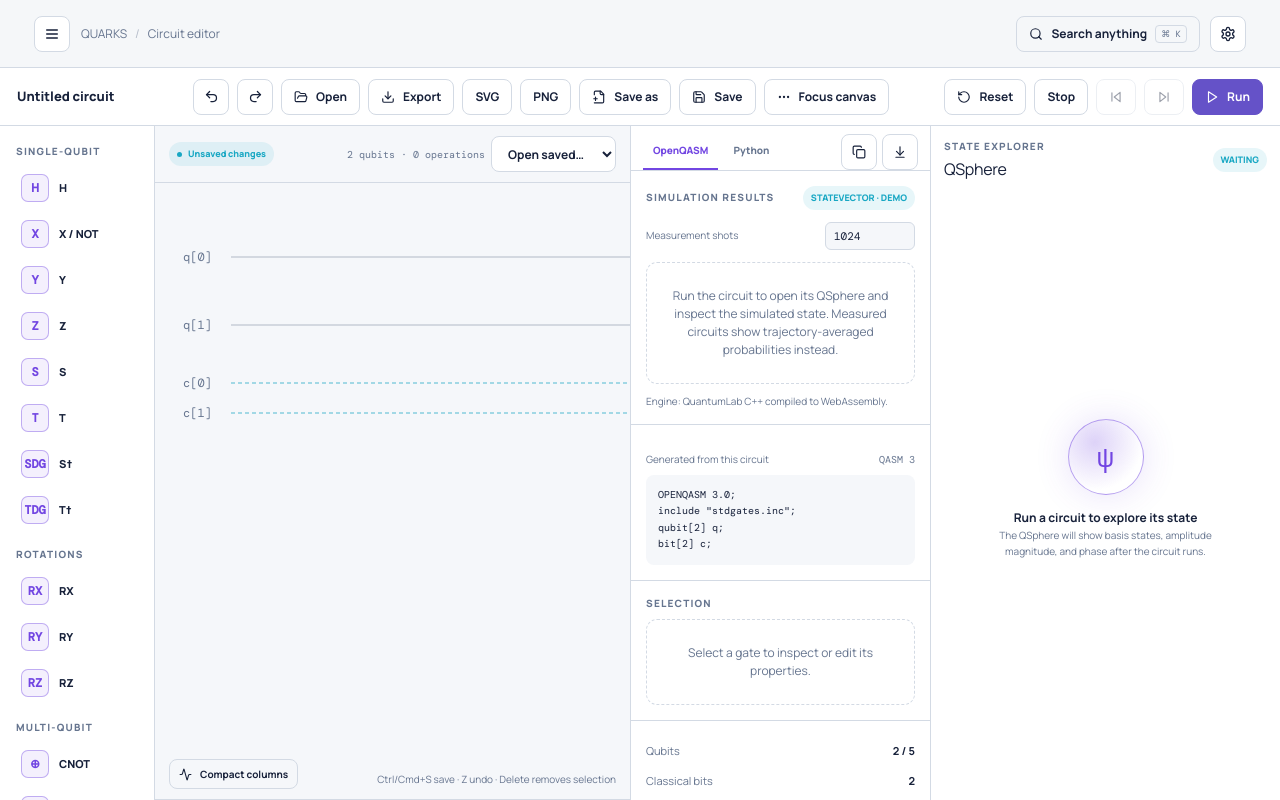
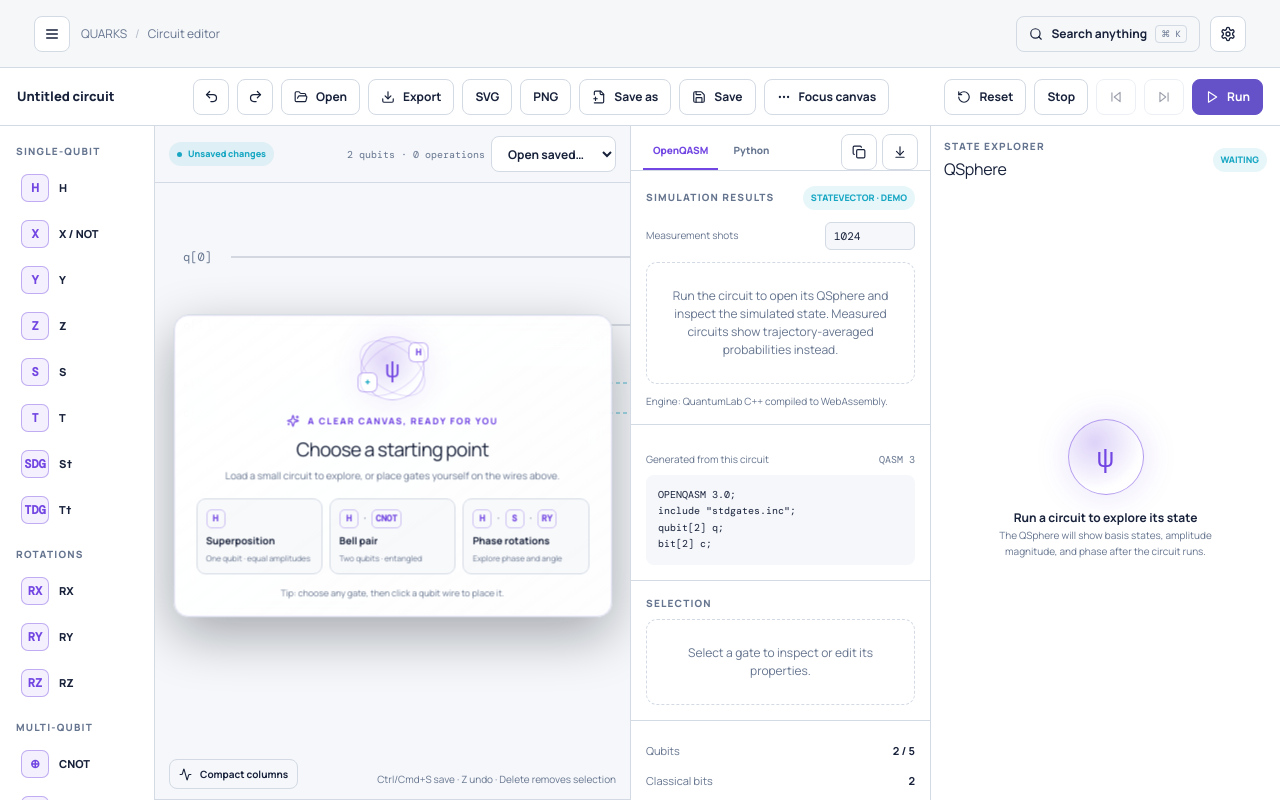
Before and after one commit to sakshamrahate420-ctrl/quarks, a React (Vite) app in the folder frontend/: page / in a window 1280 px wide. Both pictures are taken after a click on the button "Create new circuit". Built offline with nearby package versions, Linux system fonts and the light colour scheme.

Commit message:
Add starter panel to empty circuit canvas

```diff
--- a/frontend/src/App.tsx
+++ b/frontend/src/App.tsx
@@ -754,7 +754,25 @@ function Editor({ circuits, setCircuits, active, setActive, notify, onRun }: { c
             })}
           </svg>
           {active.classicalBits === 0 && <button className="add-classical-wire" onClick={() => addClassicalBitAt(0)} data-testid="button-add-first-classical-bit"><Plus size={13}/> Add classical bit</button>}
-        </div></div>
+        </div>
+        {active.gates.length === 0 && <div className="canvas-empty empty-circuit-hub" data-testid="empty-circuit-starters">
+          <div className="empty-hub-orbit" aria-hidden="true"><span>ψ</span><i>H</i><b>+</b></div>
+          <div className="eyebrow"><Sparkles size={13}/> A clear canvas, ready for you</div>
+          <h2>Choose a starting point</h2>
+          <p>Load a small circuit to explore, or place gates yourself on the wires above.</p>
+          <div className="canvas-starters">
+            {[
+              { id: 'superposition', title: 'Superposition', glyphs: ['H'], detail: 'One qubit · equal amplitudes' },
+              { id: 'bell-pair', title: 'Bell pair', glyphs: ['H', 'CNOT'], detail: 'Two qubits · entangled' },
+              { id: 'phase-rotation', title: 'Phase rotations', glyphs: ['H', 'S', 'RY'], detail: 'Explore phase and angle' },
+            ].map((starter) => <button type="button" className="canvas-starter" key={starter.id} onClick={() => { setActive(makePreset(starter.id)); setSelected(null); }} data-testid={`button-start-${starter.id}`}>
+              <span className="starter-gates" aria-hidden="true">{starter.glyphs.map((glyph, index) => <span key={`${starter.id}-${glyph}-${index}`}><i>{glyph}</i>{index < starter.glyphs.length - 1 && <b>·</b>}</span>)}</span>
+              <strong>{starter.title}</strong><small>{starter.detail}</small>
+            </button>)}
+          </div>
+          <span className="empty-hub-hint">Tip: choose any gate, then click a qubit wire to place it.</span>
+        </div>}
+        </div>
         <div className="canvas-controls"><button className="button subtle" onClick={() => { const clean = active.gates.map((g, i) => ({ ...g, column: i })); snapshot({ ...active, gates: clean }); }} data-testid="button-align-gates"><Activity size={13}/> Compact columns</button><span className="toolbar-spacer"/><span className="run-note" data-testid="text-keyboard-shortcuts">Ctrl/Cmd+S save · Z undo · Delete removes selection</span></div>
       </section>
       <aside className="editor-side">
--- a/frontend/src/index.css
+++ b/frontend/src/index.css
@@ -206,6 +206,26 @@ h3 { font-size:14px;letter-spacing:-.02em;margin-bottom:6px; }
 .cnot-dot { fill:hsl(var(--primary)); }
 .drop-target { fill:hsl(var(--accent)/.14);stroke:hsl(var(--accent));stroke-dasharray:3 3; }
 .canvas-empty { position:absolute;left:50%;top:50%;transform:translate(-50%,-50%);text-align:center;width:80%;color:hsl(var(--muted-foreground));font-size:12px; }
+.empty-circuit-hub { width:min(560px,calc(100% - 36px));padding:21px 22px 17px;border:1px solid hsl(var(--border));border-radius:15px;background:linear-gradient(145deg,hsl(var(--card)/.96),hsl(var(--card)/.84));box-shadow:0 18px 54px #05091455,0 0 0 1px hsl(var(--primary)/.08) inset;backdrop-filter:blur(14px);pointer-events:none; }
+.empty-hub-orbit { position:relative;display:grid;place-items:center;width:64px;height:64px;margin:0 auto 14px;border:1px solid hsl(var(--primary)/.32);border-radius:50%;color:hsl(var(--primary));background:radial-gradient(circle at 38% 35%,hsl(var(--primary)/.22),transparent 70%);box-shadow:0 0 34px hsl(var(--primary)/.12);font:24px var(--app-font-mono); }
+.empty-hub-orbit:before,.empty-hub-orbit:after { content:"";position:absolute;inset:9px -6px;border:1px solid hsl(var(--primary)/.2);border-radius:50%;transform:rotate(35deg); }
+.empty-hub-orbit:after { transform:rotate(-35deg); }
+.empty-hub-orbit i,.empty-hub-orbit b { position:absolute;display:grid;place-items:center;width:20px;height:20px;border:1px solid hsl(var(--primary)/.45);border-radius:6px;background:hsl(var(--card));font:700 9px var(--app-font-mono); }
+.empty-hub-orbit i { right:-5px;top:5px; }
+.empty-hub-orbit b { left:-4px;bottom:7px;color:hsl(var(--accent)); }
+.empty-circuit-hub .eyebrow { justify-content:center;font-size:9px; }
+.empty-circuit-hub h2 { margin:7px 0 5px;color:hsl(var(--foreground));font-size:19px; }
+.empty-circuit-hub > p { max-width:400px;margin:0 auto 15px;font-size:10px;line-height:1.5; }
+.canvas-starters { display:grid;grid-template-columns:repeat(3,minmax(0,1fr));gap:7px; }
+.canvas-starter { display:flex;min-width:0;flex-direction:column;align-items:flex-start;gap:5px;padding:9px;border:1px solid hsl(var(--border));border-radius:9px;background:hsl(var(--background)/.72);color:hsl(var(--foreground));text-align:left;cursor:pointer;pointer-events:auto;transition:border-color .15s,background .15s,transform .15s; }
+.canvas-starter:hover { transform:translateY(-2px);border-color:hsl(var(--primary)/.55);background:hsl(var(--primary)/.08); }
+.starter-gates { display:flex;align-items:center;gap:4px;height:20px;color:hsl(var(--primary));font:9px var(--app-font-mono); }
+.starter-gates span { display:inline-flex;align-items:center;gap:4px; }
+.starter-gates i { display:grid;place-items:center;min-width:19px;height:19px;padding:0 3px;border:1px solid hsl(var(--primary)/.32);border-radius:5px;font-style:normal;font-weight:800; }
+.starter-gates b { color:hsl(var(--muted-foreground));font-weight:400; }
+.canvas-starter strong { overflow:hidden;max-width:100%;font-size:10px;text-overflow:ellipsis;white-space:nowrap; }
+.canvas-starter small { color:hsl(var(--muted-foreground));font-size:8px;line-height:1.35; }
+.empty-hub-hint { display:block;margin-top:12px;font-size:9px;color:hsl(var(--muted-foreground)); }
 .canvas-wrap { flex:1;position:relative;min-height:0; }
 .wire-context-menu { display:flex;align-items:center;gap:12px;padding:7px 13px;border-bottom:1px solid hsl(var(--border));background:hsl(var(--primary)/.045); }
 .wire-context-heading { display:flex;align-items:center;gap:7px;min-width:max-content;color:hsl(var(--muted-foreground));font-size:10px; }
@@ -340,6 +360,8 @@ kbd { border:1px solid hsl(var(--border));border-radius:4px;padding:2px 5px;font
   .gate-icon { width:25px;height:25px; }
   .circuit-workspace { min-height:320px; }
   .circuit-canvas { min-height:230px; }
+  .empty-circuit-hub { position:relative;left:auto;top:auto;transform:none;width:auto;margin:14px; }
+  .canvas-starters { grid-template-columns:1fr; }
   .editor-side { max-height:none;overflow:visible; }
   .qsphere-column { overflow:visible; }
   .canvas-controls { flex-wrap:wrap; }
```
